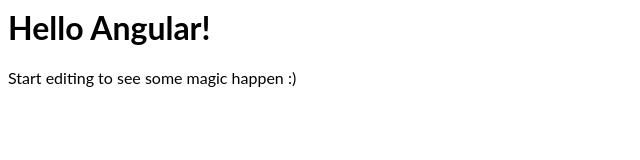
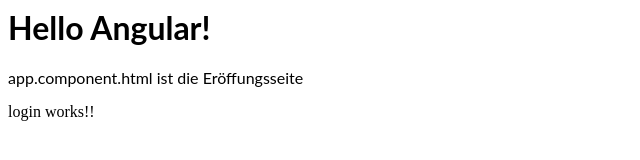
Before and after one commit to munich99/angular-final-verwaltung-2, an Angular app: page /login in a window 1280 px wide. Shown: the top 160 px of the page, without its empty margins (0-640 px from the left). Built offline with nearby package versions, Linux system fonts and the light colour scheme.

Commit message:
router outlet - add to main page

```diff
--- a/src/app/app.component.html
+++ b/src/app/app.component.html
@@ -1,4 +1,6 @@
 <hello name="{{ name }}"></hello>
 <p>
-  Start editing to see some magic happen :)
+  app.component.html ist die Eröffungsseite
 </p>
+
+<router-outlet></router-outlet>
--- a/src/app/app.module.ts
+++ b/src/app/app.module.ts
@@ -1,6 +1,8 @@
 import { NgModule } from '@angular/core';
 import { BrowserModule } from '@angular/platform-browser';
 import { FormsModule } from '@angular/forms';
+
+import { AppRoutingModule } from './app-routing.module';
 
 import { AppComponent } from './app.component';
 import { HelloComponent } from './hello.component';
@@ -8,7 +10,7 @@
 import { AdminComponent } from './start/admin/admin.component';
 
 @NgModule({
-  imports:      [ BrowserModule, FormsModule ],
+  imports:      [ BrowserModule, FormsModule, AppRoutingModule ],
   declarations: [ AppComponent, HelloComponent, LoginComponent, AdminComponent ],
   bootstrap:    [ AppComponent ]
 })
```
